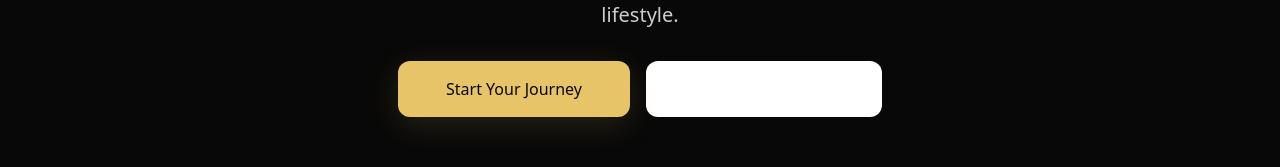
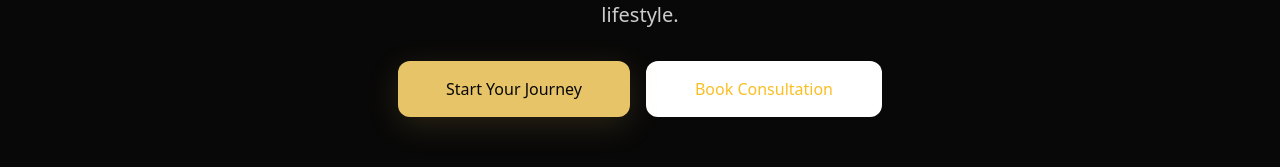
Before and after one commit to MansaMusaMogule86/dubai-a-la-carte, a React (Vite) app: page / in a window 1280 px wide. Shown: the part 3405-3572 px from the top of the page. Built offline with nearby package versions, Linux system fonts and the light colour scheme.

Commit message:
Visual edit in Lovable
Edited UI in Lovable

```diff
--- a/src/components/Footer.tsx
+++ b/src/components/Footer.tsx
@@ -1,16 +1,7 @@
 import { Button } from "@/components/ui/button";
-import {
-  Mail,
-  Phone,
-  MapPin,
-  Instagram,
-  Linkedin,
-  Twitter
-} from "lucide-react";
-
+import { Mail, Phone, MapPin, Instagram, Linkedin, Twitter } from "lucide-react";
 export const Footer = () => {
-  return (
-    <footer className="bg-primary text-white">
+  return <footer className="bg-primary text-white">
       {/* CTA Section */}
       <div className="border-b border-white/10">
         <div className="max-w-7xl mx-auto px-4 sm:px-6 lg:px-8 py-16">
@@ -22,10 +13,10 @@ export const Footer = () => {
               Join the exclusive circle of individuals who trust us with their Dubai lifestyle.
             </p>
             <div className="flex flex-col sm:flex-row gap-4 justify-center">
-              <Button variant="premium" size="xl">
+              <Button variant="premium" size="xl" className="text-base">
                 Start Your Journey
               </Button>
-              <Button variant="outline" size="xl" className="text-white border-white/30 hover:bg-white/10">
+              <Button variant="outline" size="xl" className="border-white/30 hover:bg-white/10 text-amber-400">
                 Book Consultation
               </Button>
             </div>
@@ -107,6 +98,5 @@ export const Footer = () => {
           </div>
         </div>
       </div>
-    </footer>
-  );
+    </footer>;
 };
```
